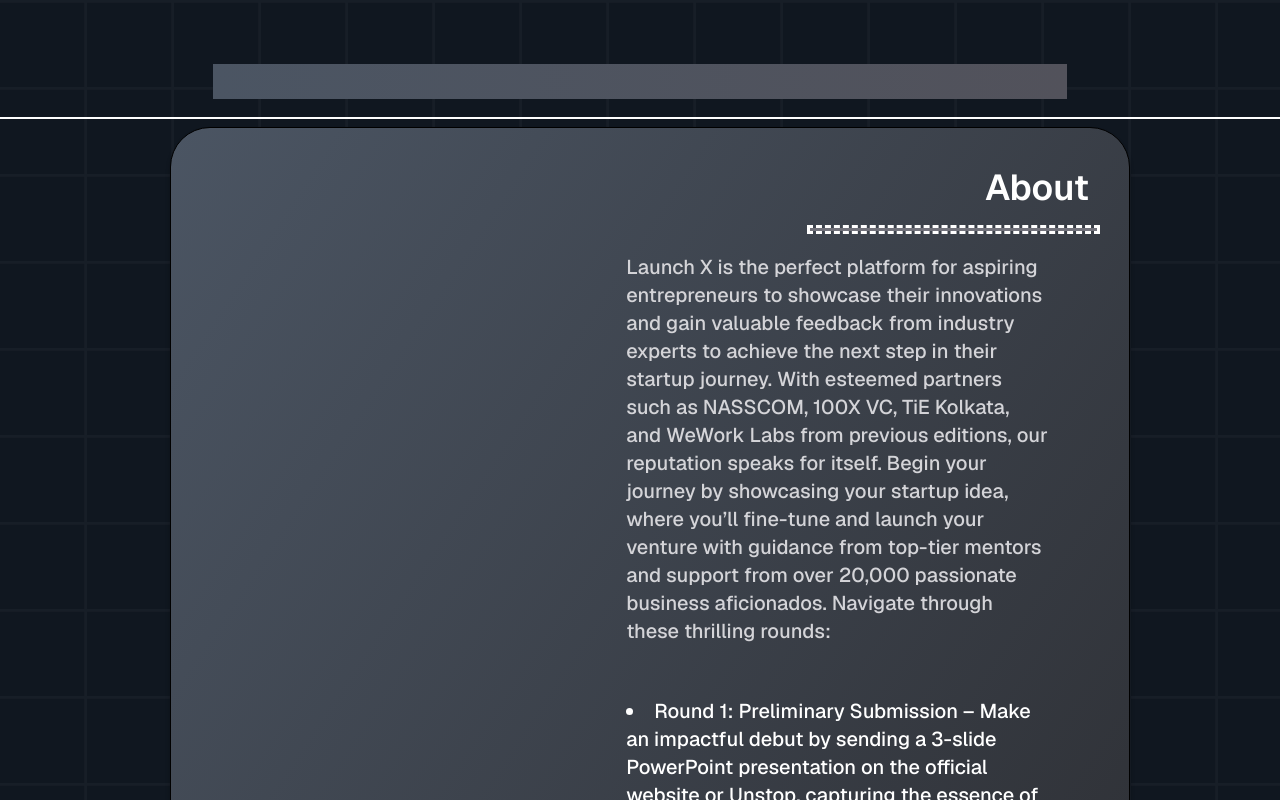
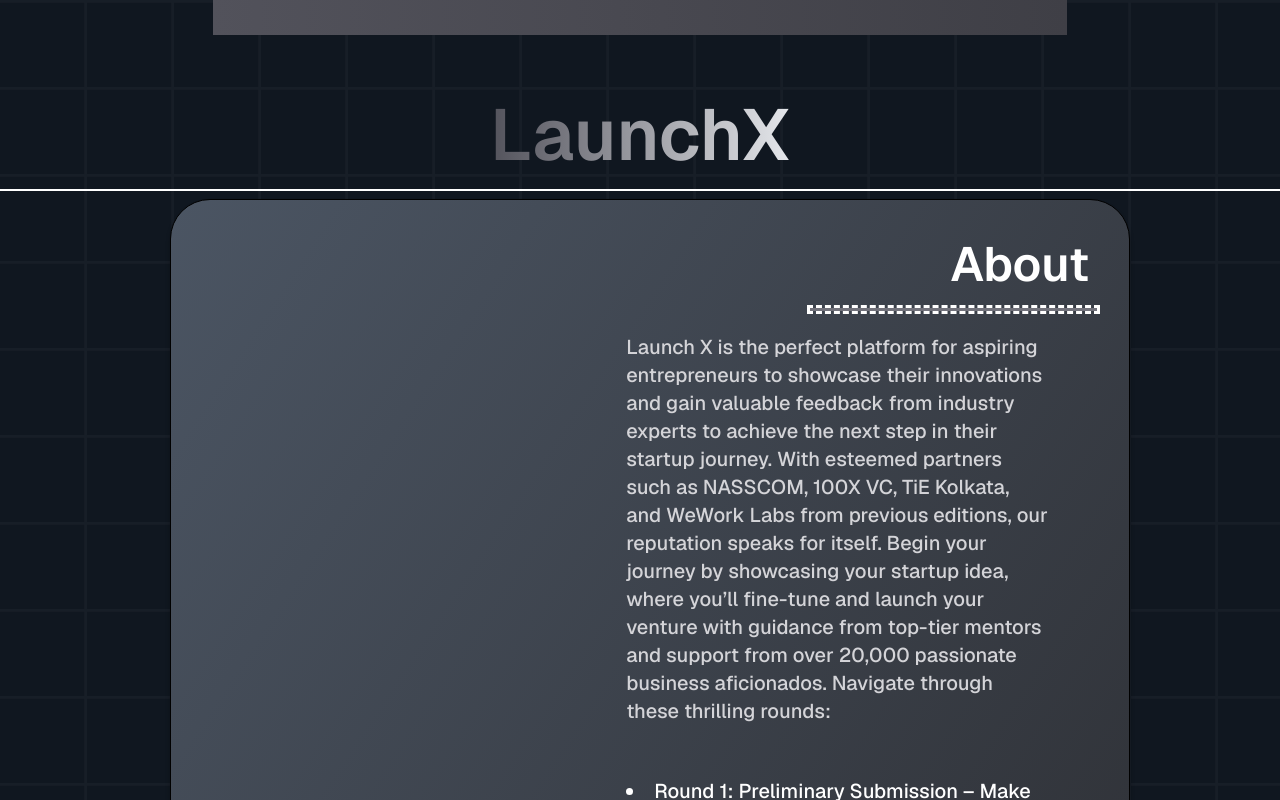
Before and after one commit to jadavpur-university-ed-cell/esummit-24, a Next.js app: page /events/launchx in a window 1280 px wide. Shown: the top 800 px of the page. Built offline with nearby package versions, Linux system fonts and the light colour scheme.

Commit message:
fixes to ui

```diff
--- a/app/events/dizmart/page.tsx
+++ b/app/events/dizmart/page.tsx
@@ -42,7 +42,7 @@ const DizmartEvent: React.FC = () => {
 
       {/* About Section */}
       <div className="flex flex-col justify-center items-center pt-2 pb-0.5">
-        <div className="flex flex-col w-[75%] pb-14 ml-5 bg-gradient-to-br from-red-800 to-orange-600 border hover:bg-gradient-to-tr border-black border-solid rounded-[40px] shadow-[0px_4px_4px_rgba(0,0,0,0.3)] max-md:px-5 max-md:max-w-full">
+        <div className="flex flex-col w-[75%] pb-14 ml-5 bg-gradient-to-br from-orange-700 to-red-600 border hover:bg-gradient-to-tr border-black border-solid rounded-[40px] shadow-[0px_4px_4px_rgba(0,0,0,0.3)] max-md:px-5 max-md:max-w-full">
           <h1 className="text-5xl font-semibold text-white text-right px-10 pt-10">
             About
           </h1>
--- a/app/events/launchx/page.tsx
+++ b/app/events/launchx/page.tsx
@@ -30,14 +30,22 @@ const LaunchXEvent: React.FC = () => {
 
   return (
     <div className="min-h-screen bg-[#101720] bg-grid-white/[0.03] md:bg-grid-large-white/[0.03] text-white">
+
+      <div className="flex justify-center">
+        <section className="bg-gradient-to-r from-zinc-600 to-zinc-700 w-[66.6666%] h-[35px]"></section>
+      </div>
+
       <div className="flex flex-col justify-center items-center pt-16 pb-0.5">
-      <section className="bg-gradient-to-r from-gray-600 to-zinc-600 w-[66.6666%] h-[35px]"></section>
+        <h1 className="text-7xl font-semibold text-transparent bg-clip-text bg-gradient-to-r from-zinc-600 to-gray-200">
+          LaunchX
+        </h1>
       </div>
+
       <div className="mt-4 w-full h-0.5 bg-white"></div>
       {/* About Section */}
       <div className="flex flex-col justify-center items-center pt-2 pb-0.5">
         <div className="flex flex-col w-[75%] pb-14 ml-5 bg-gradient-to-br from-gray-600 to-zinc-800 hover:bg-gradient-to-tr border border-black border-solid rounded-[40px] shadow-[0px_4px_4px_rgba(0,0,0,0.3)] max-md:px-5 max-md:max-w-full">
-          <h1 className="text-4xl font-semibold text-white text-right px-10 pt-10 order-1">
+          <h1 className="text-5xl font-semibold text-white text-right px-10 pt-10 order-1">
             About
           </h1>
           <div className="flex shrink-0 self-end mt-5 max-w-full bg-zinc-500 h-[3px] w-[30%] outline-dashed mr-8 order-2" />
@@ -176,7 +184,7 @@ const LaunchXEvent: React.FC = () => {
           />
         </div>
         <div className="lg:w-2/5 lg:pl-8 mt-8 lg:mt-0">
-          <h2 className="text-2xl font-bold text-white">Sponsors</h2>
+          <h2 className="text-4xl font-semibold text-transparent bg-clip-text bg-gradient-to-bl from-gray-600 to-zinc-200">Sponsors</h2>
           <ul className="mt-4 text-white">
             <li>Sponsor 1</li>
             <li>Sponsor 2</li>
```
